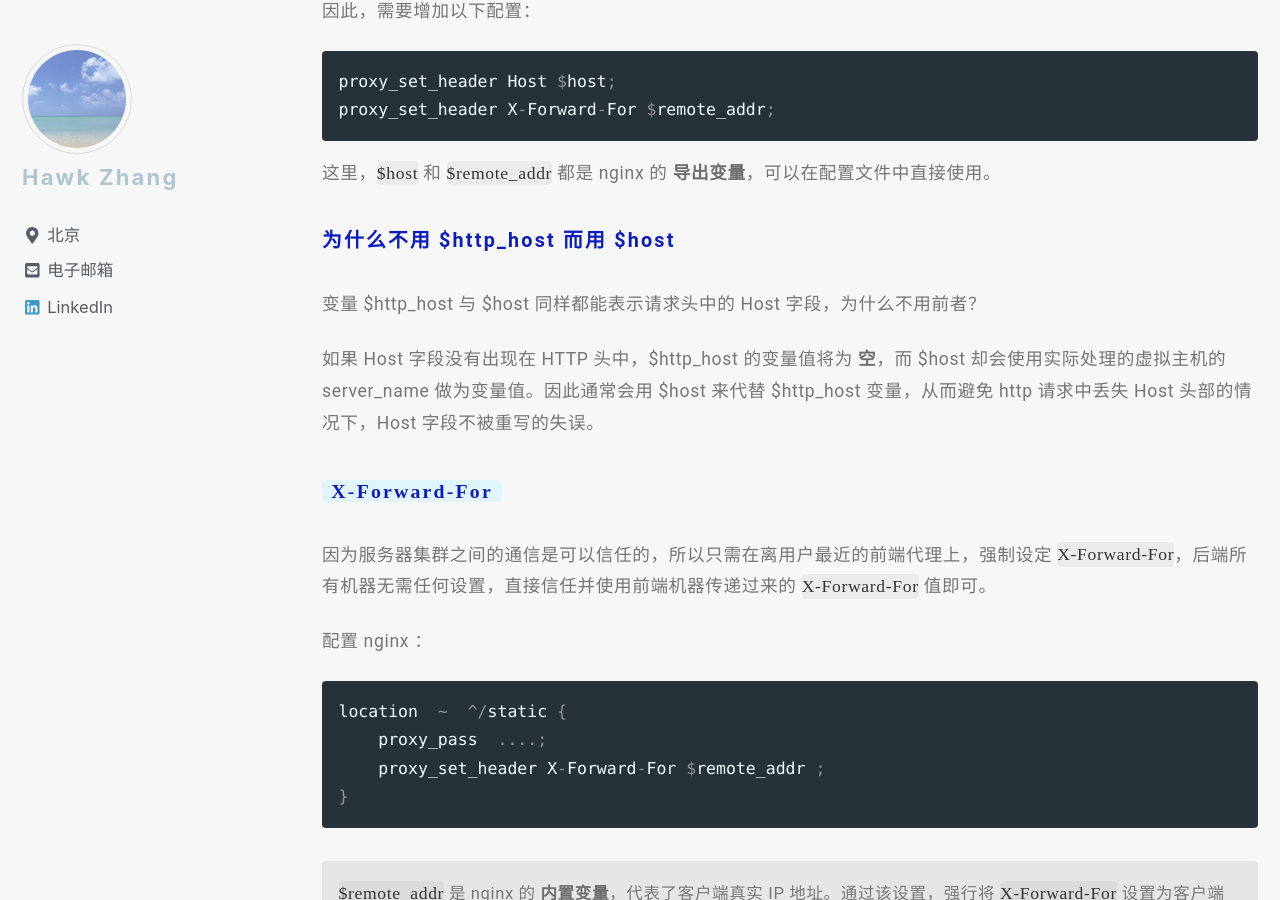
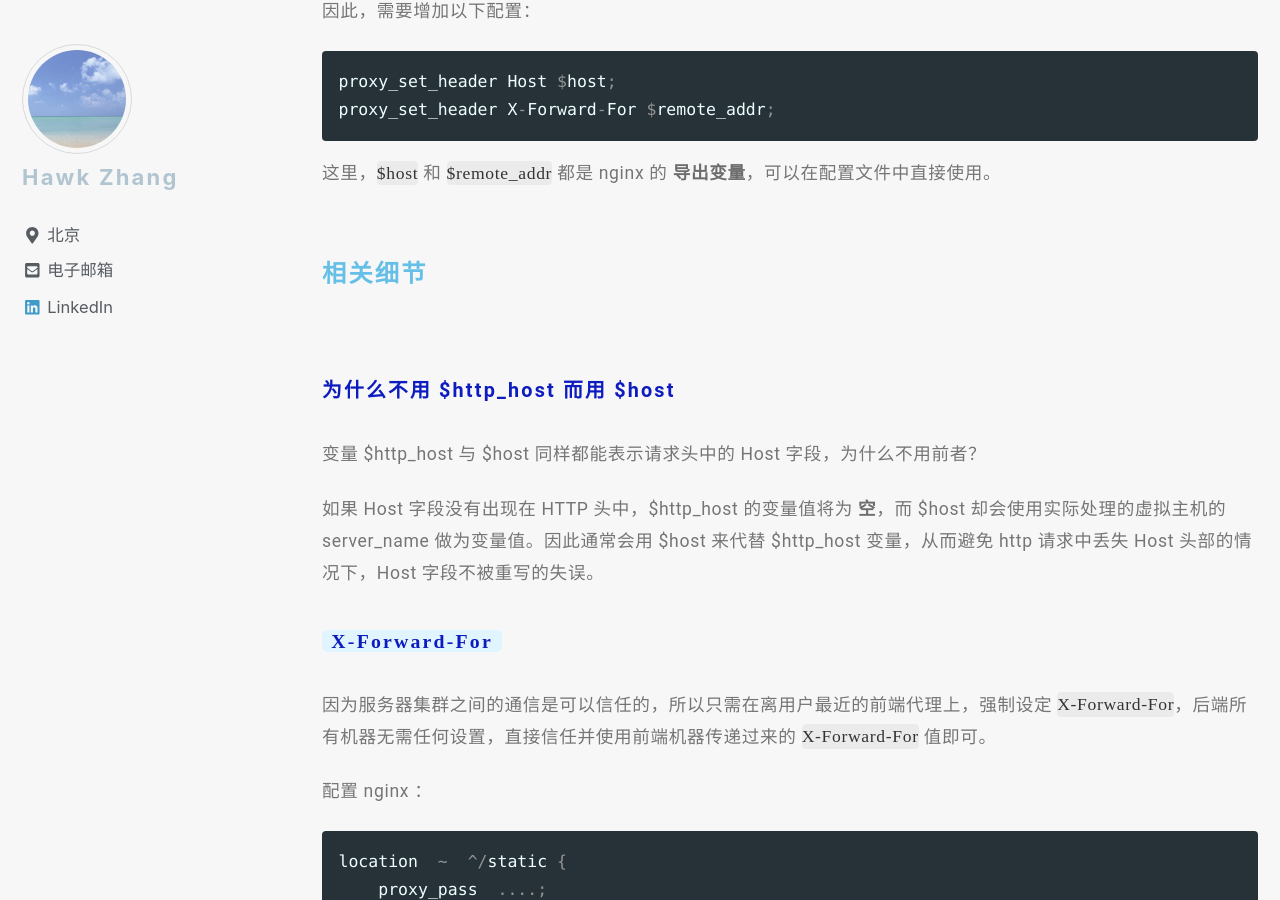
Before and after one commit to narru888/linotes_note, a Jekyll site: the page built from _posts/server/nginx/2016-01-03-common.conf.md, in a window 1280 px wide and 900 px high, scrolled down 1793 px. Built offline with Jekyll 4.4.1, drawn with Linux system fonts in a browser that asks for light colours; nearby versions of some CDN libraries; a script that is not in the unit is left out.

Commit message:
update on 2018-08-07 16:20:01 CST

````diff
--- a/_posts/server/nginx/2016-01-03-common.conf.md
+++ b/_posts/server/nginx/2016-01-03-common.conf.md
@@ -48,6 +48,10 @@ proxy_set_header X-Forward-For $remote_addr;
 ```
 
 这里，`$host` 和 `$remote_addr` 都是 nginx 的 **导出变量**，可以在配置文件中直接使用。
+
+
+
+#### 相关细节
 
 
 ##### 为什么不用 $http_host 而用 $host
````
Also changed, not shown: 1 other file.
